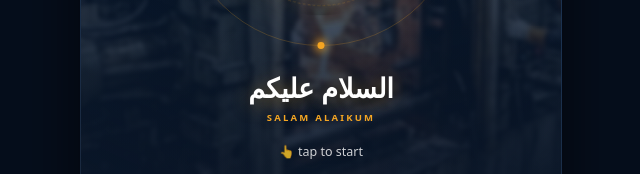
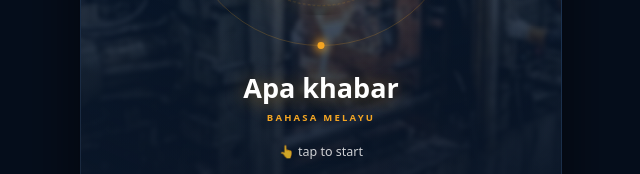
Before and after one commit to chakeuroussama17/hicom-assistance-, a plain HTML site: page index.html in a window 1280 px wide. Shown: the part 466-640 px from the top of the page, without its empty margins (319-959 px from the left). Drawn offline with nearby package versions, Linux system fonts and the light colour scheme.

Commit message:
first commit

```diff
--- a/index.html
+++ b/index.html
@@ -852,6 +852,7 @@ lottie-player.bounce{ animation: robotBounce .3s ease; }
   // Cycled on the home screen. Malay is included since the plant is in Malaysia.
   const GREETINGS = [
     { text: 'Hi 👋',            label: 'English' },
+    { text: 'Apa khabar',                   label: 'Bahasa Melayu' },
     { text: 'السلام عليكم', label: 'Salam Alaikum' },
     { text: 'নমস্কার', label: 'Nomoskar · Bangla' },
     { text: '你好',               label: 'Nǐ hǎo · 中文' },
```
